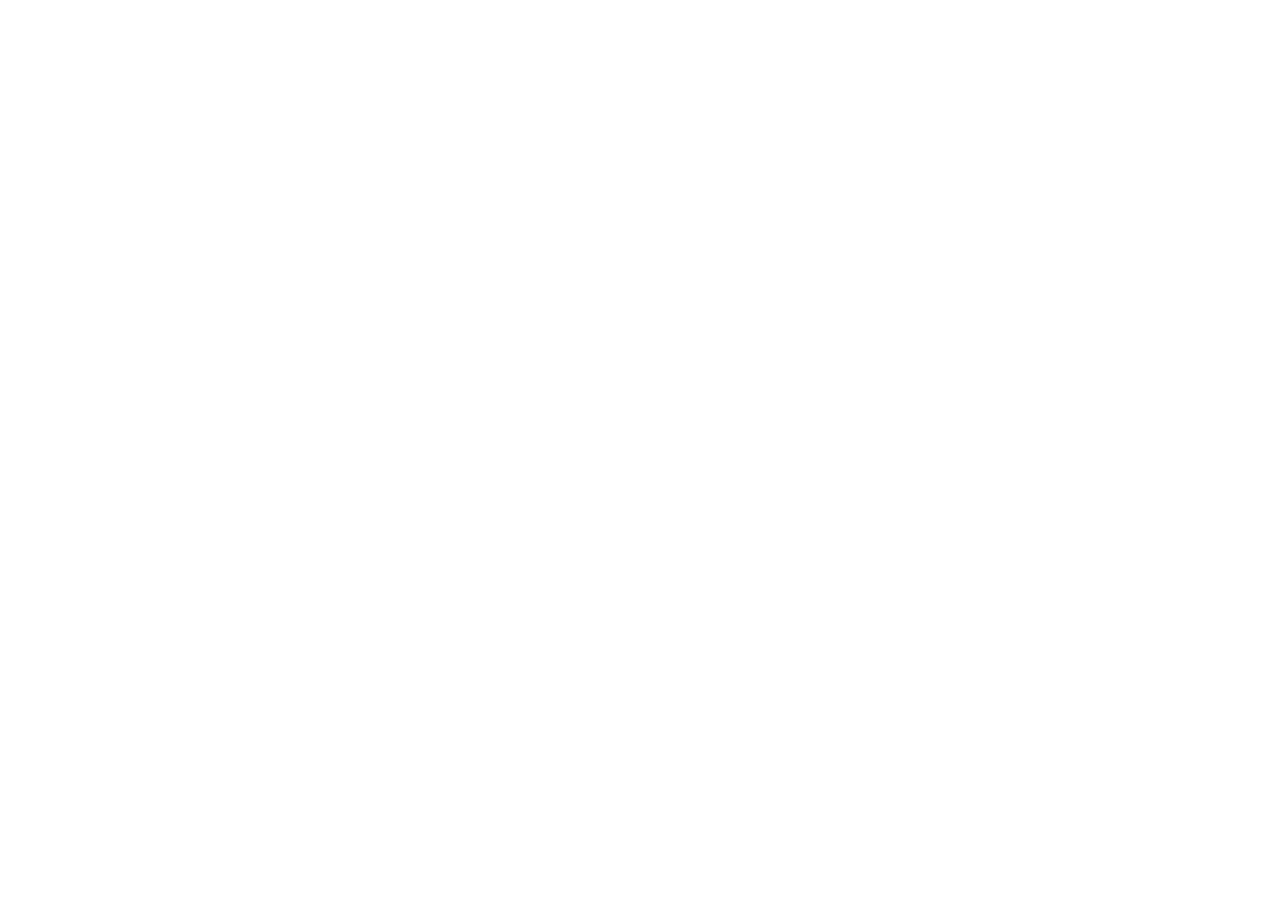
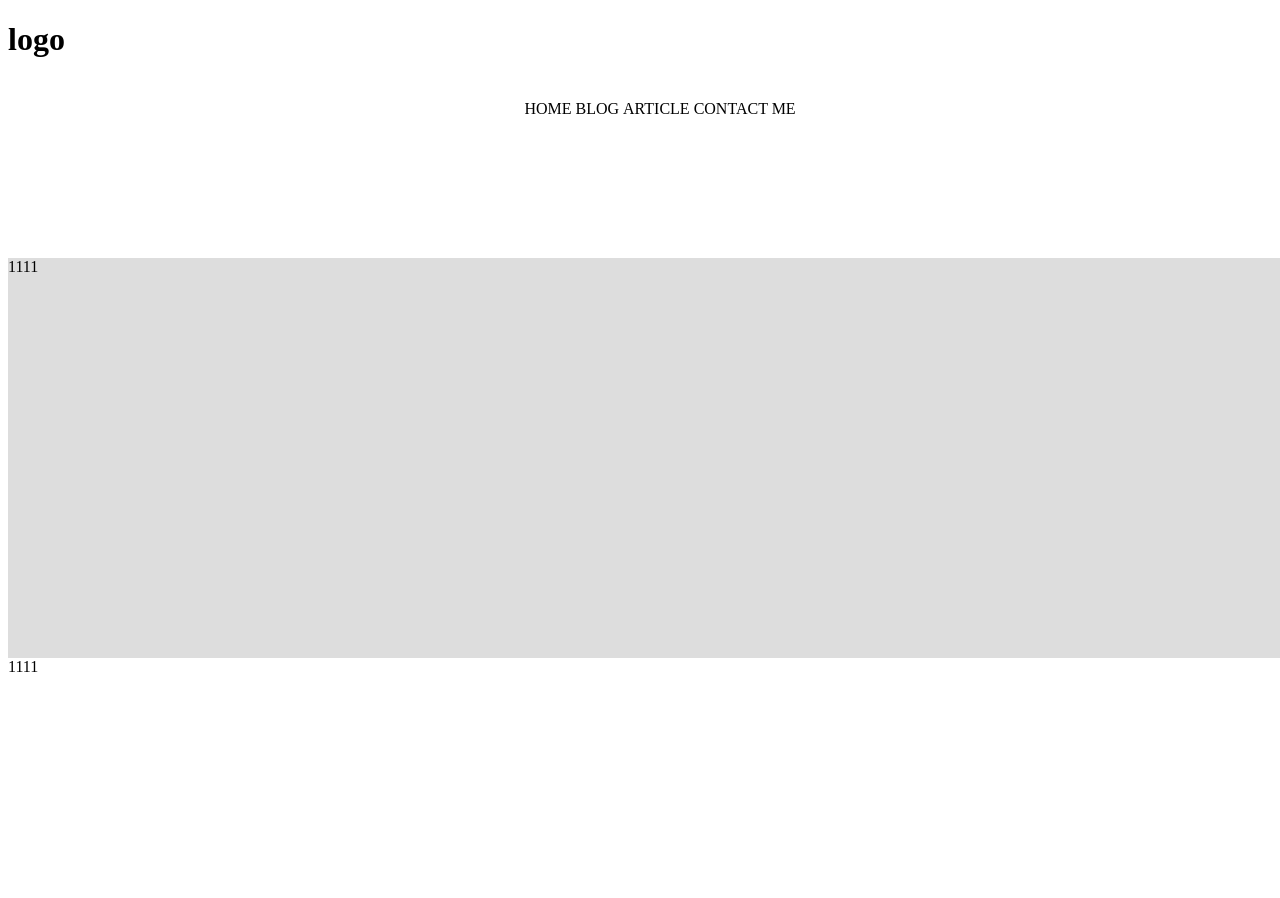
Before and after one commit to qijun4tian/learn-html, a plain HTML site: page 层定位/code3.html in a window 1280 px wide. Before the commit the page ends 800 px from the top, so only its background shows below. Drawn offline with Linux system fonts and the light colour scheme.

Commit message:
提交代码

```diff
--- a/层定位/code3.html
+++ b/层定位/code3.html
@@ -4,7 +4,76 @@
     <meta charset="UTF-8">
     <title>Title</title>
 </head>
+<style>
+    h1{
+        position: sticky;
+        top:0;
+        text-align: left;
+    }
+    li{
+        display: inline;
+    }
+    #navigation{
+        position: fixed;
+        background: white;
+        height: 10%;
+        margin-top: 100px;
+        /*margin-bottom: 100px;*/
+        width: 100%;
+        left: 0;
+        right: 0;
+        top: 0;
+        bottom: 0;
+    }
+    #navigation ul{
+        height: 100%;
+        text-align: center;
+        position: absolute;
+        margin: auto;
+        left: 0;
+        right: 0;
+        top: 0;
+        bottom: 0;
+    }
+    #content1{
+        margin-top: 200px;
+        /*position: absolute;*/
+        height: 50%;
+        width: 100%;
+        background: #dddddd;
+    }
+    #content2{
+        /*margin-top: 50px;*/
+        /*position: absolute;*/
+        height: 30%;
+        width: 100%;
+        background: white;
+    }
+        html,body{
+        /*overflow: auto;*/
+        /*overflow-x: hidden;*/
+        height: 100%;
+        width: 100%;
+    }
+</style>
 <body>
+    <div>
+        <h1>logo</h1>
+    </div>
+    <div id="navigation">
+        <ul>
+            <li>HOME</li>
+            <li>BLOG</li>
+            <li>ARTICLE</li>
+            <li>CONTACT ME</li>
+        </ul>
+    </div>
+    <div id="content1">
+        1111
+    </div>
+    <div id="content2">
+        1111
+    </div>
 
 </body>
 </html>
```
